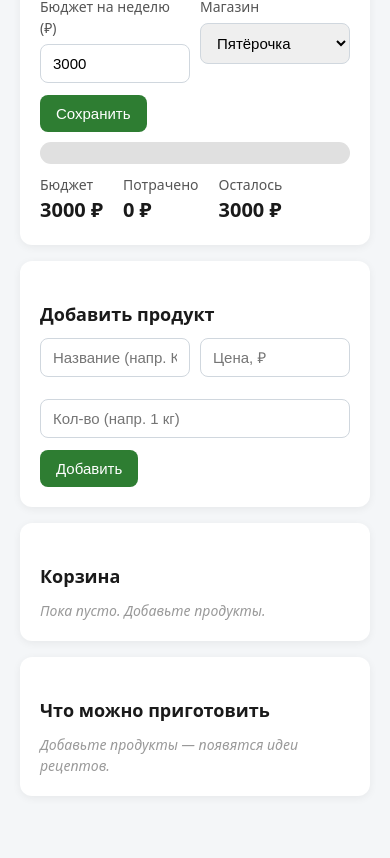
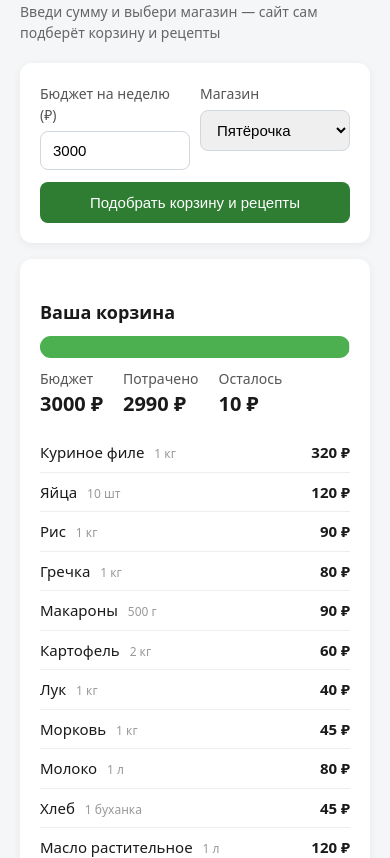
Before and after one commit to wariosbaybay-maker/food-budget, a plain HTML site: page index.html in a window 390 px wide. Shown: the part 103-961 px from the top of the page. Before the commit the page ends 935 px from the top, so only its background shows below. Drawn offline with Linux system fonts and the light colour scheme.

Commit message:
index.html

```diff
--- a/index.html
+++ b/index.html
@@ -3,267 +3,292 @@
 <head>
 <meta charset="UTF-8">
 <meta name="viewport" content="width=device-width, initial-scale=1.0">
-<title>Бюджет на продукты</title>
+<title>Умный бюджет на продукты</title>
 <style>
   * { box-sizing: border-box; margin: 0; padding: 0; }
   body {
     font-family: system-ui, -apple-system, "Segoe UI", Roboto, sans-serif;
-    background: #f4f6f8;
-    color: #1a1a1a;
-    padding: 20px;
-    line-height: 1.5;
+    background: #f4f6f8; color: #1a1a1a; padding: 20px; line-height: 1.5;
   }
   .container { max-width: 900px; margin: 0 auto; }
-  h1 { font-size: 26px; margin-bottom: 20px; }
+  h1 { font-size: 26px; margin-bottom: 6px; }
+  .sub { color: #666; margin-bottom: 20px; font-size: 14px; }
   h2 { font-size: 18px; margin: 20px 0 10px; }
   .card {
-    background: #fff;
-    border-radius: 12px;
-    padding: 20px;
-    margin-bottom: 16px;
-    box-shadow: 0 2px 8px rgba(0,0,0,0.06);
+    background: #fff; border-radius: 12px; padding: 20px;
+    margin-bottom: 16px; box-shadow: 0 2px 8px rgba(0,0,0,0.06);
   }
   label { display: block; font-size: 14px; margin-bottom: 6px; color: #555; }
   input, select {
-    width: 100%;
-    padding: 10px 12px;
-    border: 1px solid #d0d7de;
-    border-radius: 8px;
-    font-size: 15px;
-    margin-bottom: 12px;
+    width: 100%; padding: 10px 12px; border: 1px solid #d0d7de;
+    border-radius: 8px; font-size: 15px; margin-bottom: 12px;
   }
   button {
-    background: #2e7d32;
-    color: #fff;
-    border: none;
-    padding: 10px 16px;
-    border-radius: 8px;
-    font-size: 15px;
-    cursor: pointer;
-    transition: 0.2s;
+    background: #2e7d32; color: #fff; border: none;
+    padding: 12px 20px; border-radius: 8px; font-size: 15px;
+    cursor: pointer; transition: 0.2s; width: 100%;
   }
   button:hover { background: #256428; }
-  button.danger { background: #c62828; }
-  button.danger:hover { background: #a02020; }
   .row { display: flex; gap: 10px; flex-wrap: wrap; }
-  .row > * { flex: 1; min-width: 120px; }
+  .row > * { flex: 1; min-width: 140px; }
 
   .budget-bar {
-    height: 22px;
-    background: #e0e0e0;
-    border-radius: 11px;
-    overflow: hidden;
-    margin: 10px 0;
+    height: 22px; background: #e0e0e0; border-radius: 11px;
+    overflow: hidden; margin: 10px 0;
   }
-  .budget-fill {
-    height: 100%;
-    background: #4caf50;
-    transition: width 0.3s;
-  }
-  .budget-fill.over { background: #c62828; }
-
+  .budget-fill { height: 100%; background: #4caf50; transition: width 0.3s; }
   .stats { display: flex; gap: 20px; flex-wrap: wrap; margin-top: 10px; }
   .stat { font-size: 14px; color: #555; }
   .stat b { display: block; font-size: 20px; color: #1a1a1a; }
 
   ul.products { list-style: none; }
   ul.products li {
-    display: flex;
-    justify-content: space-between;
-    align-items: center;
-    padding: 8px 0;
-    border-bottom: 1px solid #eee;
-    font-size: 15px;
+    display: flex; justify-content: space-between; padding: 8px 0;
+    border-bottom: 1px solid #eee; font-size: 15px;
   }
   ul.products li:last-child { border-bottom: none; }
+  .cat { font-size: 12px; color: #999; margin-left: 6px; }
 
   .recipe {
-    background: #f9fafb;
-    border-left: 4px solid #4caf50;
-    padding: 10px 14px;
-    margin-bottom: 10px;
-    border-radius: 6px;
+    background: #f9fafb; border-left: 4px solid #4caf50;
+    padding: 12px 14px; margin-bottom: 10px; border-radius: 6px;
   }
   .recipe b { display: block; margin-bottom: 4px; }
-  .recipe small { color: #666; }
+  .recipe small { color: #666; display: block; margin-bottom: 6px; }
+  .recipe .ing { font-size: 13px; color: #444; }
   .empty { color: #999; font-style: italic; font-size: 14px; }
+  .hidden { display: none; }
 </style>
 </head>
 <body>
 <div class="container">
-  <h1>🛒 Бюджет на продукты</h1>
+  <h1>🛒 Умный бюджет на продукты</h1>
+  <p class="sub">Введи сумму и выбери магазин — сайт сам подберёт корзину и рецепты</p>
 
-  <!-- Бюджет и магазин -->
   <div class="card">
     <div class="row">
       <div>
         <label>Бюджет на неделю (₽)</label>
-        <input type="number" id="budget" placeholder="3000" value="3000">
+        <input type="number" id="budget" value="3000" step="100">
       </div>
       <div>
         <label>Магазин</label>
         <select id="shop">
-          <option>Пятёрочка</option>
-          <option>Магнит</option>
-          <option>Лента</option>
-          <option>Перекрёсток</option>
-          <option>ВкусВилл</option>
-          <option>Самокат</option>
-          <option>Другой</option>
+          <option value="pyaterochka">Пятёрочка</option>
+          <option value="magnit">Магнит</option>
+          <option value="lenta">Лента</option>
+          <option value="perekrestok">Перекрёсток</option>
         </select>
       </div>
     </div>
-    <button onclick="saveSettings()">Сохранить</button>
+    <button onclick="generate()">Подобрать корзину и рецепты</button>
+  </div>
 
+  <div class="card hidden" id="result">
+    <h2>Ваша корзина</h2>
     <div class="budget-bar"><div class="budget-fill" id="bar" style="width:0%"></div></div>
     <div class="stats">
       <div class="stat">Бюджет<b id="s-budget">0 ₽</b></div>
       <div class="stat">Потрачено<b id="s-spent">0 ₽</b></div>
       <div class="stat">Осталось<b id="s-left">0 ₽</b></div>
     </div>
+    <ul class="products" id="list" style="margin-top:14px"></ul>
   </div>
 
-  <!-- Добавление продуктов -->
-  <div class="card">
-    <h2>Добавить продукт</h2>
-    <div class="row">
-      <input type="text" id="p-name" placeholder="Название (напр. Курица)">
-      <input type="number" id="p-price" placeholder="Цена, ₽">
-      <input type="text" id="p-qty" placeholder="Кол-во (напр. 1 кг)">
-    </div>
-    <button onclick="addProduct()">Добавить</button>
-  </div>
-
-  <!-- Список продуктов -->
-  <div class="card">
-    <h2>Корзина</h2>
-    <ul class="products" id="list"></ul>
-    <p class="empty" id="empty-msg">Пока пусто. Добавьте продукты.</p>
-  </div>
-
-  <!-- Рецепты -->
-  <div class="card">
-    <h2>Что можно приготовить</h2>
+  <div class="card hidden" id="recipes-card">
+    <h2>🍳 Что приготовить на неделю</h2>
     <div id="recipes"></div>
   </div>
 </div>
 
 <script>
-  let products = [];
-  let budget = 3000;
+// ===== БАЗА ПРОДУКТОВ =====
+// Цены примерные. Можешь менять под свой регион.
+// shop: множитель цены для магазина (Пятёрочка = 1, Лента дешевле, Перекрёсток дороже)
+const SHOP_MULT = {
+  pyaterochka: 1.00,
+  magnit: 0.97,
+  lenta: 0.92,
+  perekrestok: 1.15
+};
 
-  // Загрузка из localStorage
-  function load() {
-    const saved = localStorage.getItem('foodBudget');
-    if (saved) {
-      const d = JSON.parse(saved);
-      products = d.products || [];
-      budget = d.budget || 3000;
-      document.getElementById('budget').value = budget;
-      document.getElementById('shop').value = d.shop || 'Пятёрочка';
+// priority: 1 = обязательно, 2 = важно, 3 = по остатку
+const PRODUCTS = [
+  // Белки
+  { name: 'Куриное филе', price: 320, qty: '1 кг', cat: 'мясо', priority: 1 },
+  { name: 'Куриные бёдра', price: 220, qty: '1 кг', cat: 'мясо', priority: 2 },
+  { name: 'Фарш свино-говяжий', price: 350, qty: '500 г', cat: 'мясо', priority: 2 },
+  { name: 'Яйца', price: 120, qty: '10 шт', cat: 'белок', priority: 1 },
+  { name: 'Минтай', price: 280, qty: '1 кг', cat: 'рыба', priority: 2 },
+  { name: 'Сосиски', price: 200, qty: '400 г', cat: 'мясо', priority: 3 },
+
+  // Крупы и макароны
+  { name: 'Рис', price: 90, qty: '1 кг', cat: 'крупа', priority: 1 },
+  { name: 'Гречка', price: 80, qty: '1 кг', cat: 'крупа', priority: 1 },
+  { name: 'Макароны', price: 90, qty: '500 г', cat: 'крупа', priority: 1 },
+  { name: 'Овсянка', price: 70, qty: '500 г', cat: 'крупа', priority: 2 },
+  { name: 'Картофель', price: 60, qty: '2 кг', cat: 'овощ', priority: 1 },
+
+  // Овощи
+  { name: 'Лук', price: 40, qty: '1 кг', cat: 'овощ', priority: 1 },
+  { name: 'Морковь', price: 45, qty: '1 кг', cat: 'овощ', priority: 1 },
+  { name: 'Помидоры', price: 180, qty: '1 кг', cat: 'овощ', priority: 2 },
+  { name: 'Огурцы', price: 120, qty: '500 г', cat: 'овощ', priority: 3 },
+  { name: 'Капуста', price: 50, qty: '1 кг', cat: 'овощ', priority: 2 },
+  { name: 'Перец болгарский', price: 150, qty: '500 г', cat: 'овощ', priority: 3 },
+
+  // Молочка
+  { name: 'Молоко', price: 80, qty: '1 л', cat: 'молочка', priority: 1 },
+  { name: 'Сыр', price: 250, qty: '300 г', cat: 'молочка', priority: 2 },
+  { name: 'Творог', price: 130, qty: '300 г', cat: 'молочка', priority: 2 },
+  { name: 'Сметана', price: 100, qty: '300 г', cat: 'молочка', priority: 2 },
+  { name: 'Масло сливочное', price: 180, qty: '200 г', cat: 'молочка', priority: 2 },
+
+  // Прочее
+  { name: 'Хлеб', price: 45, qty: '1 буханка', cat: 'прочее', priority: 1 },
+  { name: 'Масло растительное', price: 120, qty: '1 л', cat: 'прочее', priority: 1 },
+  { name: 'Чай', price: 100, qty: '25 пак.', cat: 'прочее', priority: 2 },
+  { name: 'Сахар', price: 70, qty: '1 кг', cat: 'прочее', priority: 2 },
+  { name: 'Соль', price: 20, qty: '1 кг', cat: 'прочее', priority: 1 },
+];
+
+// ===== РЕЦЕПТЫ =====
+// ingredients: ключевые слова, которые должны быть в корзине
+const RECIPES = [
+  {
+    name: 'Курица с картошкой в духовке',
+    ingredients: ['куриное филе', 'картофель', 'лук', 'морковь'],
+    text: 'Курицу и картошку нарежьте, посолите, добавьте лук и морковь. Запекайте 40 мин при 200°C.'
+  },
+  {
+    name: 'Макароны по-флотски',
+    ingredients: ['макароны', 'фарш', 'лук'],
+    text: 'Обжарьте фарш с луком, отварите макароны, смешайте.'
+  },
+  {
+    name: 'Гречка с курицей',
+    ingredients: ['гречка', 'куриные бёдра', 'лук', 'морковь'],
+    text: 'Обжарьте курицу с овощами, добавьте гречку и воду 1:2, тушите 25 мин.'
+  },
+  {
+    name: 'Омлет с сыром',
+    ingredients: ['яйца', 'молоко', 'сыр'],
+    text: 'Взбейте 3 яйца с молоком, вылейте на сковороду, посыпьте сыром, готовьте 5 мин.'
+  },
+  {
+    name: 'Плов',
+    ingredients: ['рис', 'куриное филе', 'лук', 'морковь'],
+    text: 'Обжарьте мясо и овощи, добавьте рис и воду 1:2, тушите 30 мин.'
+  },
+  {
+    name: 'Сырный суп',
+    ingredients: ['сыр', 'картофель', 'лук', 'морковь', 'сосиски'],
+    text: 'Сварите картошку, обжарьте лук и морковь, добавьте плавленый сыр и сосиски.'
+  },
+  {
+    name: 'Минтай в духовке',
+    ingredients: ['минтай', 'лук', 'морковь'],
+    text: 'Рыбу посолите, сверху лук и морковь, запекайте 25 мин при 200°C.'
+  },
+  {
+    name: 'Творожная запеканка',
+    ingredients: ['творог', 'яйца', 'сахар', 'сметана'],
+    text: 'Смешайте творог, яйца, сахар. Запекайте 30 мин при 180°C, подавайте со сметаной.'
+  },
+  {
+    name: 'Овсяная каша',
+    ingredients: ['овсянка', 'молоко', 'сахар'],
+    text: 'Сварите овсянку на молоке 5 мин, добавьте сахар и масло.'
+  },
+  {
+    name: 'Салат из помидоров и огурцов',
+    ingredients: ['помидоры', 'огурцы', 'лук'],
+    text: 'Нарежьте, посолите, заправьте маслом.'
+  },
+  {
+    name: 'Тушёная капуста',
+    ingredients: ['капуста', 'лук', 'морковь', 'сосиски'],
+    text: 'Обжарьте лук и морковь, добавьте капусту и сосиски, тушите 30 мин.'
+  },
+  {
+    name: 'Жареная картошка с луком',
+    ingredients: ['картофель', 'лук'],
+    text: 'Нарежьте картошку, обжарьте с луком до золотистой корочки.'
+  },
+];
+
+// ===== ЛОГИКА =====
+function generate() {
+  const budget = +document.getElementById('budget').value || 0;
+  const shop = document.getElementById('shop').value;
+  const mult = SHOP_MULT[shop] || 1;
+
+  if (budget < 500) return alert('Бюджет слишком маленький — минимум 500₽');
+
+  // Сортируем: сначала priority 1, потом 2, потом 3
+  const sorted = [...PRODUCTS].sort((a, b) => a.priority - b.priority);
+
+  // Набираем корзину
+  let spent = 0;
+  const basket = [];
+  for (const p of sorted) {
+    const price = Math.round(p.price * mult);
+    if (spent + price <= budget) {
+      basket.push({ ...p, price });
+      spent += price;
     }
-    render();
   }
 
-  function saveSettings() {
-    budget = +document.getElementById('budget').value || 0;
-    save();
-    render();
-  }
+  // Показываем результат
+  document.getElementById('result').classList.remove('hidden');
+  document.getElementById('recipes-card').classList.remove('hidden');
 
-  function save() {
-    localStorage.setItem('foodBudget', JSON.stringify({
-      products, budget,
-      shop: document.getElementById('shop').value
-    }));
-  }
+  // Бюджет-бар
+  const percent = Math.min(100, (spent / budget) * 100);
+  document.getElementById('bar').style.width = percent + '%';
+  document.getElementById('s-budget').textContent = budget + ' ₽';
+  document.getElementById('s-spent').textContent = spent + ' ₽';
+  document.getElementById('s-left').textContent = (budget - spent) + ' ₽';
 
-  function addProduct() {
-    const name = document.getElementById('p-name').value.trim();
-    const price = +document.getElementById('p-price').value;
-    const qty = document.getElementById('p-qty').value.trim();
-    if (!name || !price) return alert('Введите название и цену');
-    products.push({ name, price, qty });
-    document.getElementById('p-name').value = '';
-    document.getElementById('p-price').value = '';
-    document.getElementById('p-qty').value = '';
-    save();
-    render();
-  }
-
-  function removeProduct(i) {
-    products.splice(i, 1);
-    save();
-    render();
-  }
-
-  function render() {
-    // Список
+  // Список продуктов
   const list = document.getElementById('list');
   list.innerHTML = '';
-    products.forEach((p, i) => {
+  basket.forEach(p => {
     const li = document.createElement('li');
-      li.innerHTML = `<span>${p.name} ${p.qty ? '— ' + p.qty : ''}</span>
-        <span><b>${p.price} ₽</b>
-        <button class="danger" style="padding:4px 10px;font-size:13px;margin-left:8px"
-          onclick="removeProduct(${i})">✕</button></span>`;
+    li.innerHTML = `<span>${p.name} <span class="cat">${p.qty}</span></span>
+      <b>${p.price} ₽</b>`;
     list.appendChild(li);
   });
-    document.getElementById('empty-msg').style.display = products.length ? 'none' : 'block';
 
-    // Бюджет
-    const spent = products.reduce((s, p) => s + p.price, 0);
-    const left = budget - spent;
-    const percent = budget ? Math.min(100, (spent / budget) * 100) : 0;
+  // Рецепты — только те, у которых ВСЕ ингредиенты в корзине
+  const names = basket.map(p => p.name.toLowerCase());
+  const available = RECIPES.filter(r =>
+    r.ingredients.every(ing =>
+      names.some(n => n.includes(ing) || ing.includes(n))
+    )
+  );
 
-    document.getElementById('s-budget').textContent = budget + ' ₽';
-    document.getElementById('s-spent').textContent = spent + ' ₽';
-    document.getElementById('s-left').textContent = left + ' ₽';
-    const bar = document.getElementById('bar');
-    bar.style.width = percent + '%';
-    bar.classList.toggle('over', spent > budget);
-
-    renderRecipes();
-  }
-
-  // Простые рецепты по ключевым словам
-  const RECIPES = [
-    { keys: ['курица','куриц','филе'], name: 'Курица с овощами', text: 'Обжарьте курицу, добавьте овощи, тушите 20 мин.' },
-    { keys: ['картош','картоф'], name: 'Жареная картошка', text: 'Нарежьте, обжарьте с луком до золотистой корочки.' },
-    { keys: ['макарон','паста','спагетт'], name: 'Паста с соусом', text: 'Отварите, добавьте томатный соус и сыр.' },
-    { keys: ['яйц','яйца'], name: 'Омлет', text: 'Взбейте яйца с молоком, обжарьте 5 мин.' },
-    { keys: ['рис'], name: 'Плов', text: 'Обжарьте мясо и морковь, добавьте рис и воду 1:2.' },
-    { keys: ['гречк','греча'], name: 'Гречка с грибами', text: 'Отварите гречку, обжарьте грибы с луком.' },
-    { keys: ['молок'], name: 'Молочная каша', text: 'Сварите крупу на молоке, добавьте сахар.' },
-    { keys: ['сыр'], name: 'Сырный суп', text: 'Обжарьте лук, добавьте бульон и плавленый сыр.' },
-    { keys: ['овощ','помидор','огур','перец','капуст'], name: 'Салат', text: 'Нарежьте овощи, заправьте маслом.' },
-    { keys: ['фарш'], name: 'Котлеты', text: 'Смешайте фарш с луком и яйцом, обжарьте.' },
-    { keys: ['хлеб','батон'], name: 'Гренки', text: 'Обжарьте хлеб на масле, посыпьте сыром.' },
-    { keys: ['рыб','минтай','треск'], name: 'Рыба в духовке', text: 'Посолите, поперчите, запекайте 25 мин при 200°C.' },
-  ];
-
-  function renderRecipes() {
   const box = document.getElementById('recipes');
   box.innerHTML = '';
-    if (!products.length) {
-      box.innerHTML = '<p class="empty">Добавьте продукты — появятся идеи рецептов.</p>';
+  if (!available.length) {
+    box.innerHTML = '<p class="empty">Не хватает продуктов для полных рецептов. Увеличьте бюджет.</p>';
     return;
   }
-    const names = products.map(p => p.name.toLowerCase());
-    const found = RECIPES.filter(r =>
-      names.some(n => r.keys.some(k => n.includes(k)))
-    );
-    if (!found.length) {
-      box.innerHTML = '<p class="empty">Пока нет совпадений. Добавьте крупы, мясо, овощи, яйца.</p>';
-      return;
-    }
-    found.forEach(r => {
+  available.forEach(r => {
     const div = document.createElement('div');
     div.className = 'recipe';
-      div.innerHTML = `<b>${r.name}</b><small>${r.text}</small>`;
+    div.innerHTML = `<b>${r.name}</b>
+      <small>${r.text}</small>
+      <div class="ing">🧺 ${r.ingredients.join(', ')}</div>`;
     box.appendChild(div);
   });
 }
+
+// Автозапуск при открытии
+generate();
+</script>
+</body>
+</html>
 
   load();
 </script>
```
Lines whose indentation alone changed are shown as unchanged.
